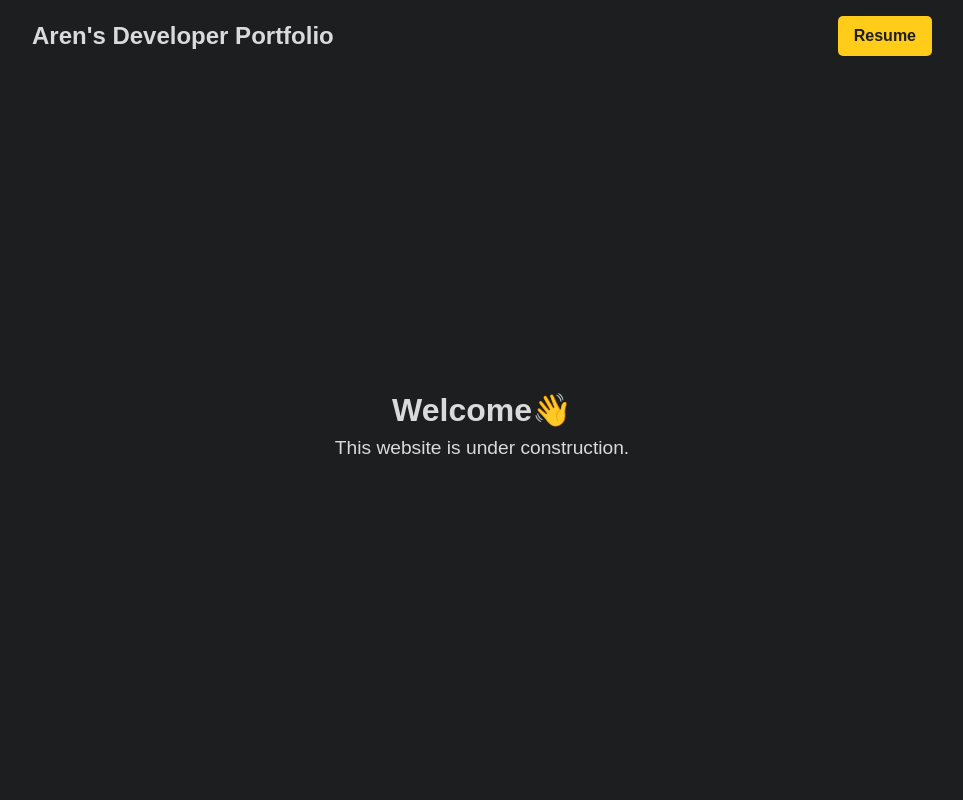
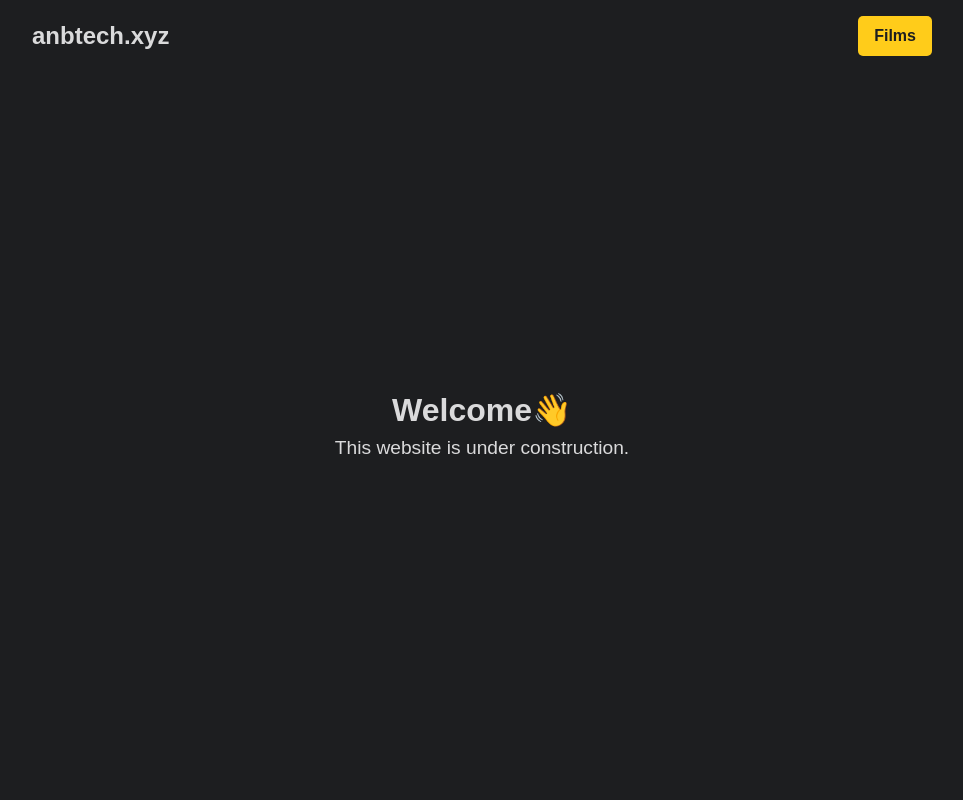
Before and after one commit to Arenman7/nextjs-personal-website, a Next.js app: page / in a window 1280 px wide. Shown: the top 800 px of the page, without its empty margins (158-1121 px from the left). Built offline with nearby package versions, Linux system fonts and the light colour scheme.

Commit message:
added films button.

```diff
--- a/src/components/navbar.jsx
+++ b/src/components/navbar.jsx
@@ -4,13 +4,13 @@ const Navbar = () => {
   return (
     <div className="nav-container">
       <div className="logo">
-        <Link href="/">
-          Aren's Developer Portfolio
-        </Link>
+        <Link href="/">anbtech.xyz</Link>
       </div>
-      <a href="" className="cta-btn">Resume</a>
+      <a href="films.anbtech.xyz" className="cta-btn">
+        Films
+      </a>
     </div>
-  )
-}
+  );
+};
 
 export default Navbar;
```
